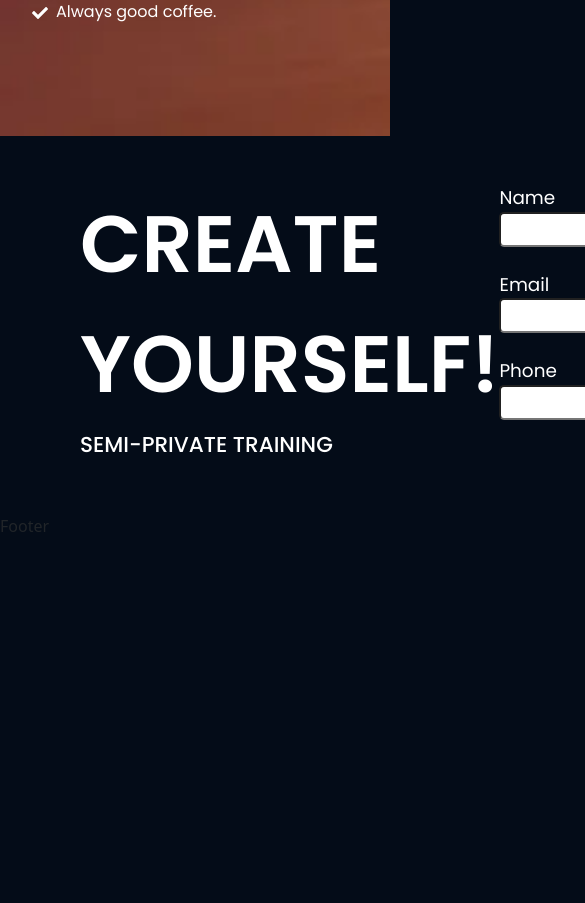
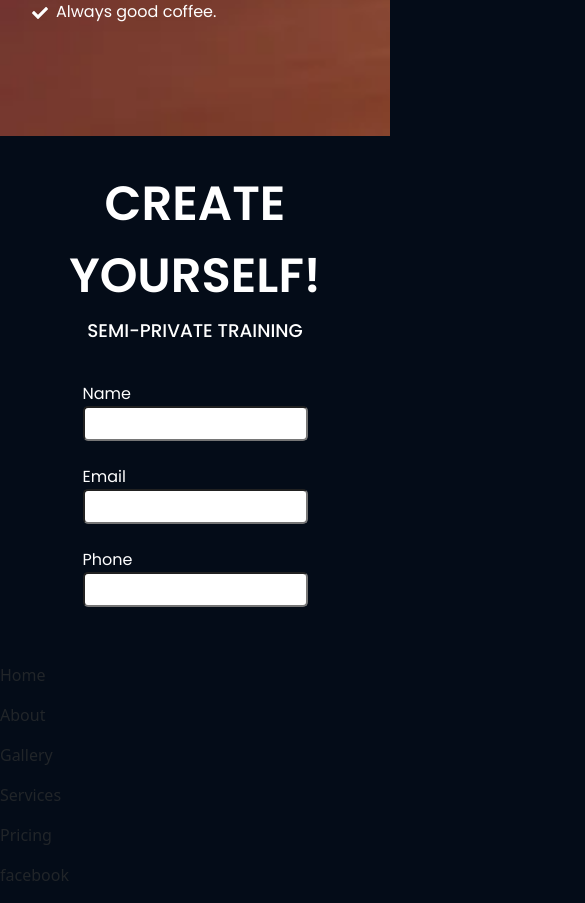
Before and after one commit to novice-is-me/Gym-Website-React, a React (Create React App) app: page / in a window 390 px wide. Shown: the part 6120-7023 px from the top of the page, 585 px wide, since content can reach past the window. Before the commit the page ends 6658 px from the top, so only its background shows below. Built offline with nearby package versions, Linux system fonts and the light colour scheme.

Commit message:
Updating Contact Form

```diff
--- a/src/App.js
+++ b/src/App.js
@@ -1,8 +1,8 @@
 import React from 'react'
 import './App.css';
 
-import {Footer, NavBar} from './components';
-import {About, Contacts, Gallery, Header, Pricing, Service} from './containers';
+import {NavBar} from './components';
+import {About, Contacts, Gallery, Header, Pricing, Service, Footers} from './containers';
 
 const App = () => {
   return (
@@ -15,7 +15,7 @@ const App = () => {
         <Service/>
         <Pricing/>
         <Contacts/>
-        <Footer/>
+        <Footers/>
       </div>
     </div>
   )
--- a/src/components/Footer/Footer.jsx
+++ b/src/components/Footer/Footer.jsx
@@ -1,9 +1,12 @@
-import React from 'react'
+import React from 'react';
+import './Footer.css';
 
-const Footer = () => {
+const Footer = ({content}) => {
   return (
-    <div>
-      Footer
+    <div className='footer'>
+      <div className='footer-content'>
+          <p>{content}</p>
+      </div>
     </div>
   )
 }
--- a/src/components/Form/Form.css
+++ b/src/components/Form/Form.css
@@ -14,3 +14,10 @@
     border-radius: 5px;
     padding-left: 1em;
 }
+
+@media screen and (max-width:450px){
+    .form-container-content input{
+        width: 225px;
+    }
+
+}
--- a/src/containers/Contacts/Contacts.css
+++ b/src/containers/Contacts/Contacts.css
@@ -10,11 +10,48 @@
 }
 
 .contacts-container-left h2{
-    font-size: 5em;
+    font-size: 5rem;
     font-weight: 600;
     line-height: 120px;
 }
 
-.contacts-container-right{
+@media screen and (max-width:950px) {
+    .contacts-container-left h2{
+        font-size: 4rem;
+        line-height: normal;
+    }
 
+    .contacts-container-right label{
+        font-size: 1rem;
+    }
 }
+
+@media screen and (max-width: 800px) {
+
+    .contacts{
+        padding: 3em ;
+    }
+    .contacts-container{
+        flex-direction: column;
+        align-items: center;
+    }
+
+    .contacts-container-left{
+        text-align: center;
+        margin-bottom: 2em;
+    }
+}
+
+@media screen and (max-width:450px){
+    .contacts{
+        padding: 2em;
+    }
+
+    .contacts-container-left h2{
+        font-size: 3rem;
+    }
+
+    .contacts-container-left h4{
+        font-size: 1.15rem;
+    }
+}
--- /dev/null
+++ b/src/containers/Footers/Footers.jsx
@@ -0,0 +1,29 @@
+import React from 'react';
+import './Footers.css';
+import {Footer} from '../../components';
+import { FaInstagram, FaTwitter, FaYoutube,  FaFacebookF} from "react-icons/fa";
+
+const Footers = () => {
+  return (
+    <div className='footer'>
+       <div className='footer-container'>
+        <div className='footer-explore'>
+            <Footer content="Home"/>
+            <Footer content="About"/>
+            <Footer content="Gallery"/>
+            <Footer content="Services"/>
+            <Footer content="Pricing"/>
+        </div>
+        <div className='footer-contacts'>
+            <div>
+
+            <Footer content="facebook"/>
+            </div>
+        </div>
+        <div className='footer-message'></div>
+       </div>
+    </div>
+  )
+}
+
+export default Footers
--- a/src/containers/index.js
+++ b/src/containers/index.js
@@ -4,3 +4,4 @@ export {default as Gallery} from './Gallery/Gallery';
 export {default as Header} from './Header/Header';
 export {default as Pricing} from './Pricing/Pricing';
 export {default as Service} from './Service/Service';
+export {default as Footers} from './Footers/Footers';
```
Also changed, not shown: src/components/index.js (line endings or trailing spaces), src/containers/Footers/Footers.css (added).
